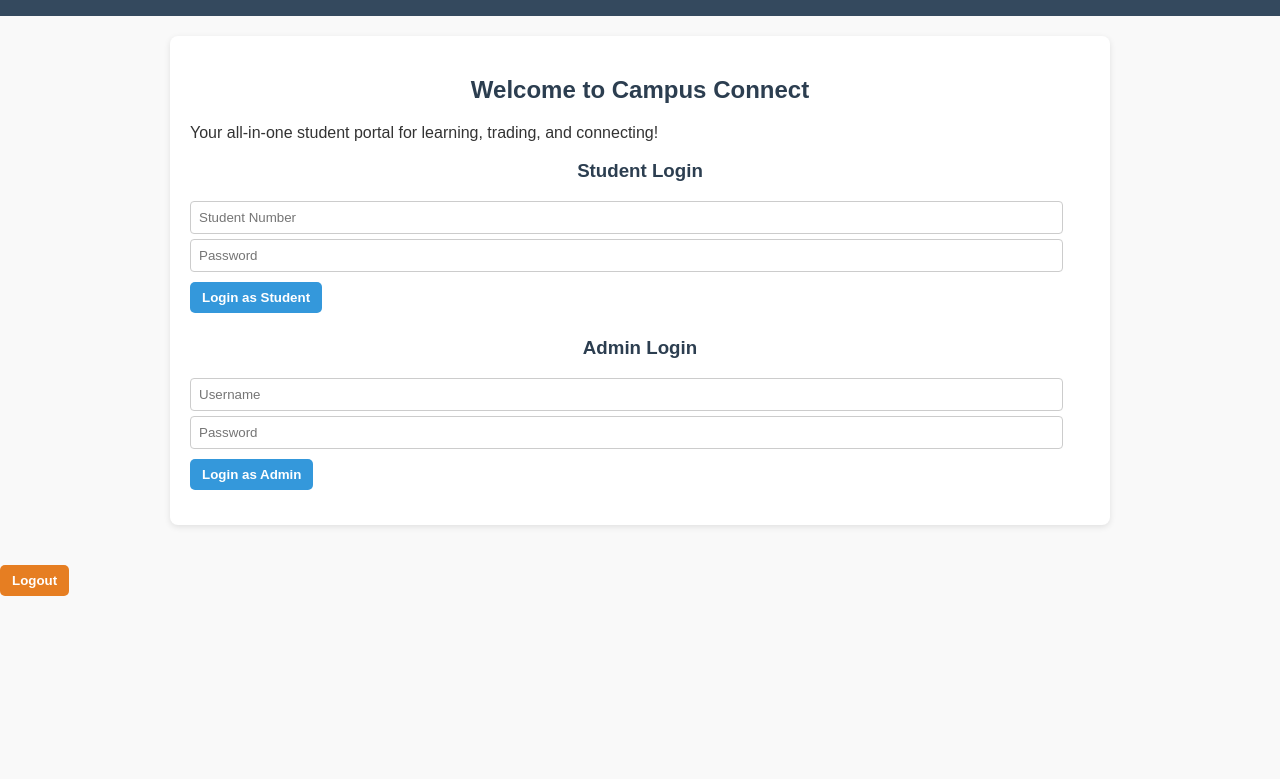
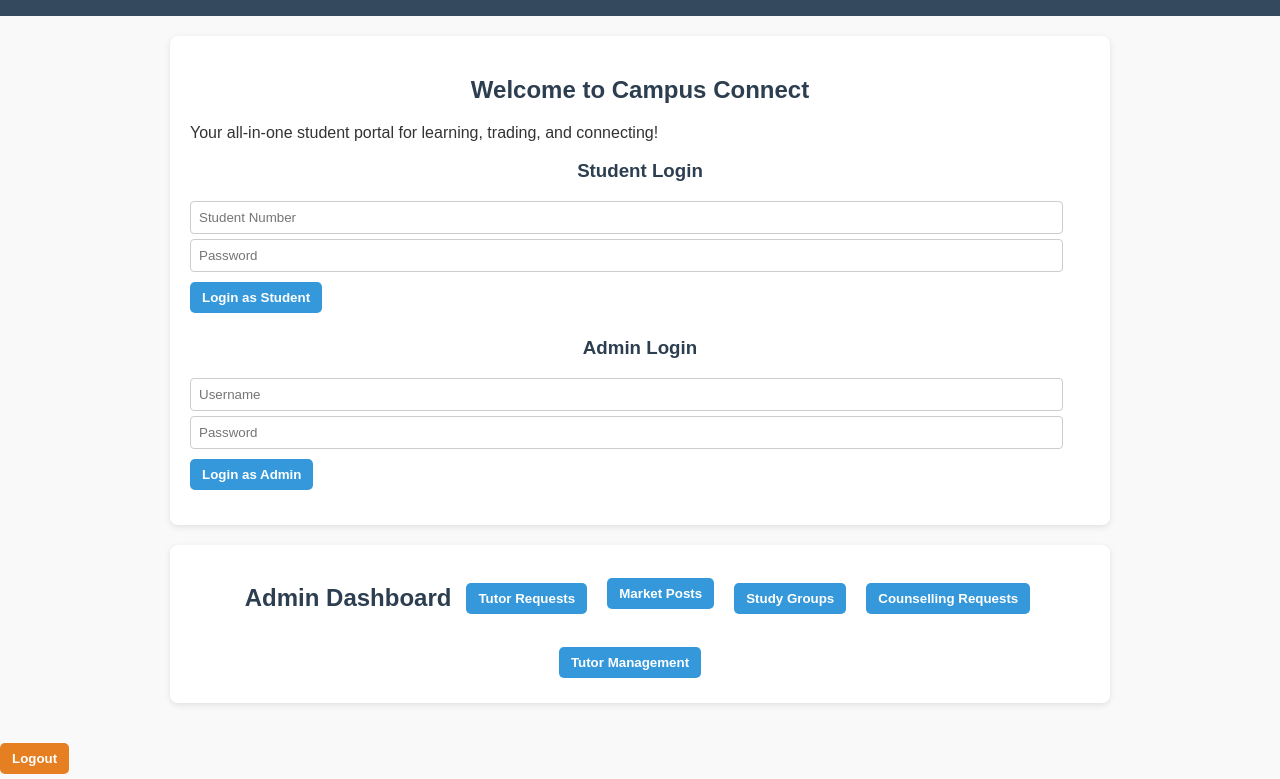
Before and after one commit to Tshepo44/CampusConnect, a plain HTML site: page index.html in a window 1280 px wide. Shown: the part 94-873 px from the top of the page. Before the commit the page ends 800 px from the top, so only its background shows below. Drawn offline with Linux system fonts and the light colour scheme.

Commit message:
Update style.css

```diff
--- a/style.css
+++ b/style.css
@@ -140,3 +140,30 @@ textarea {
   margin-bottom: 10px;
   padding: 8px 12px;
 }
+
+
+/* ====== Admin Dashboard Button Alignment Fix ====== */
+#adminDashboard {
+  display: flex;
+  flex-wrap: wrap;
+  gap: 10px;
+  align-items: center;
+  justify-content: center;
+}
+
+#adminDashboard button {
+  margin: 5px;
+}
+
+/* Keep Marketplace sub-buttons stacked below Market Post */
+#marketplaceSection {
+  display: flex;
+  flex-direction: column;
+  align-items: center;
+}
+
+#marketSubButtons {
+  display: none;
+  flex-direction: column;
+  margin-top: 5px;
+}
```
